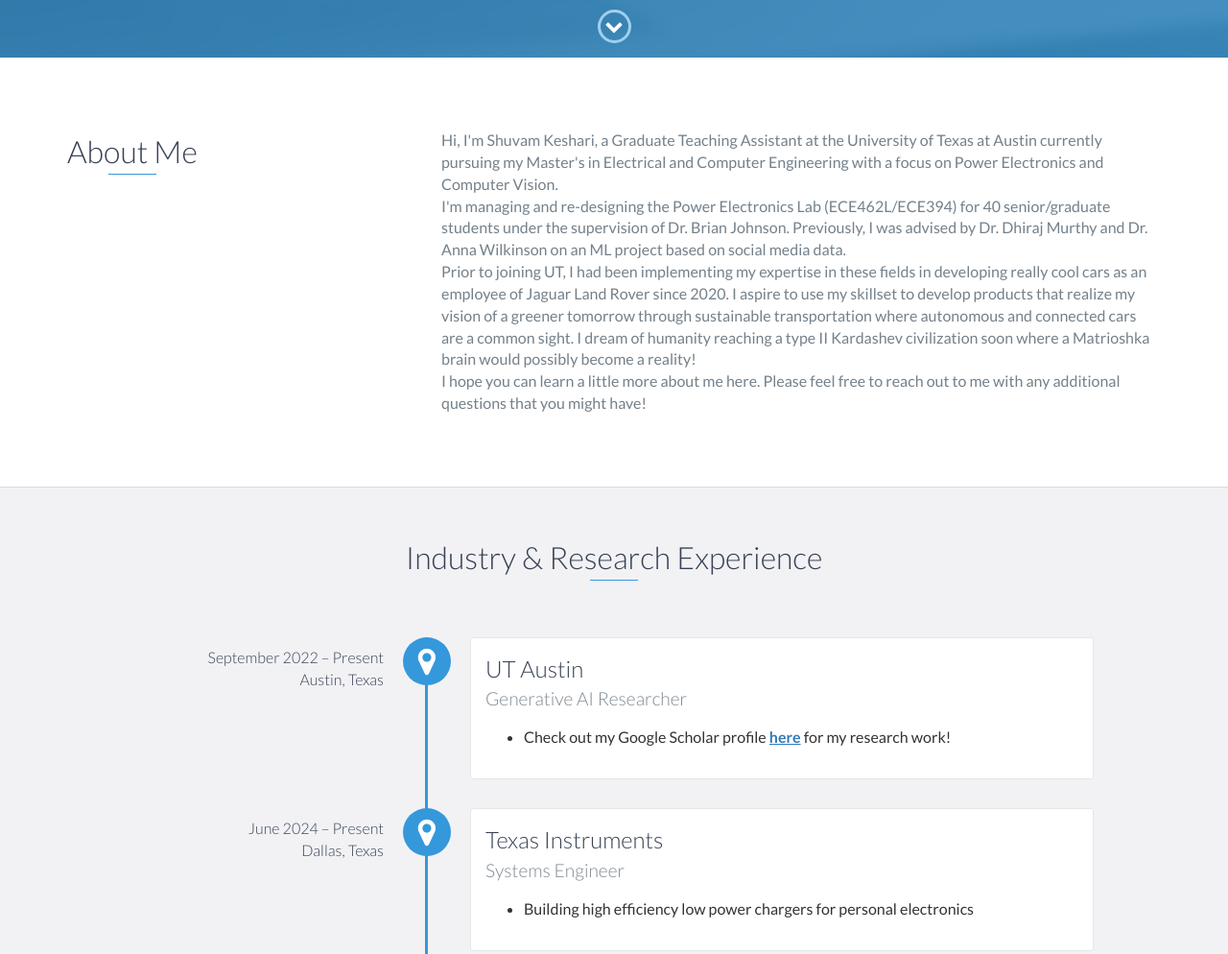
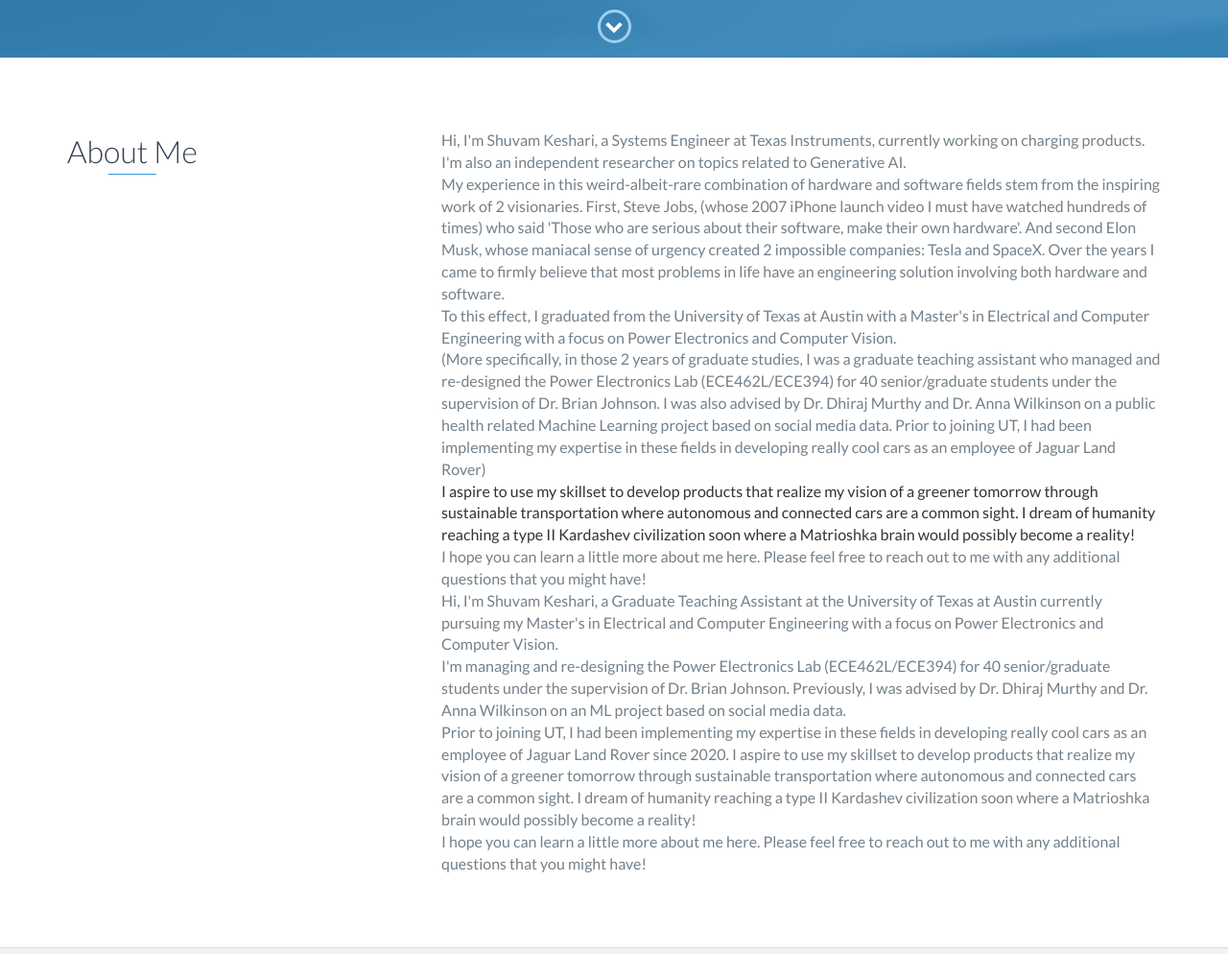
Before and after one commit to keshariS/my_portfolio, a website: page index.html in a window 1280 px wide. Shown: the part 740-1734 px from the top of the page at 96% size. Drawn offline with nearby package versions, Linux system fonts and the light colour scheme.

Commit message:
Update index.html

```diff
--- a/index.html
+++ b/index.html
@@ -73,8 +73,22 @@
                     <h2 class="heading">About Me</h2>
                 </div>
                 <div class="col-md-8">
-                    <p>
-                        Hi, I'm Shuvam Keshari, a Graduate Teaching Assistant at the University of Texas at Austin currently pursuing my Master's in Electrical and Computer Engineering with a focus on Power Electronics and Computer Vision.
+
+			<p>Hi, I'm Shuvam Keshari, a Systems Engineer at Texas Instruments, currently working on charging products.  I'm also an independent researcher on topics related to Generative AI.
+</p>
+<p>My experience in this weird-albeit-rare combination of hardware and software fields stem from the inspiring work of 2 visionaries. First, Steve Jobs, (whose 2007 iPhone launch video I must have watched hundreds of times) who said 'Those who are serious about their software, make their own hardware'. And second Elon Musk, whose maniacal sense of urgency created 2 impossible companies: Tesla and SpaceX. Over the years I came to firmly believe that most problems in life have an engineering solution involving both hardware and software.
+</p>
+<p>To this effect, I graduated from the University of Texas at Austin with a Master's in Electrical and Computer Engineering with a focus on Power Electronics and Computer Vision.
+</p>
+<p>(More specifically, in those 2 years of graduate studies, I was a graduate teaching assistant who managed and re-designed the Power Electronics Lab (ECE462L/ECE394) for 40 senior/graduate students under the supervision of Dr. Brian Johnson. I was also advised by Dr. Dhiraj Murthy and Dr. Anna Wilkinson on a public health related Machine Learning project based on social media data.
+Prior to joining UT, I had been implementing my expertise in these fields in developing really cool cars as an employee of Jaguar Land Rover)
+</p>
+<p></p>I aspire to use my skillset to develop products that realize my vision of a greener tomorrow through sustainable transportation where autonomous and connected cars are a common sight. I dream of humanity reaching a type II Kardashev civilization soon where a Matrioshka brain would possibly become a reality!
+</p>
+<p>I hope you can learn a little more about me here. Please feel free to reach out to me with any additional questions that you might have!
+	</p>
+			<p>
+Hi, I'm Shuvam Keshari, a Graduate Teaching Assistant at the University of Texas at Austin currently pursuing my Master's in Electrical and Computer Engineering with a focus on Power Electronics and Computer Vision.
 </p>
 
 <p>I'm managing and re-designing the Power Electronics Lab (ECE462L/ECE394) for 40 senior/graduate students under the supervision of Dr. Brian Johnson. Previously, I was advised by Dr. Dhiraj Murthy and Dr. Anna Wilkinson on an ML project based on social media data.
```
